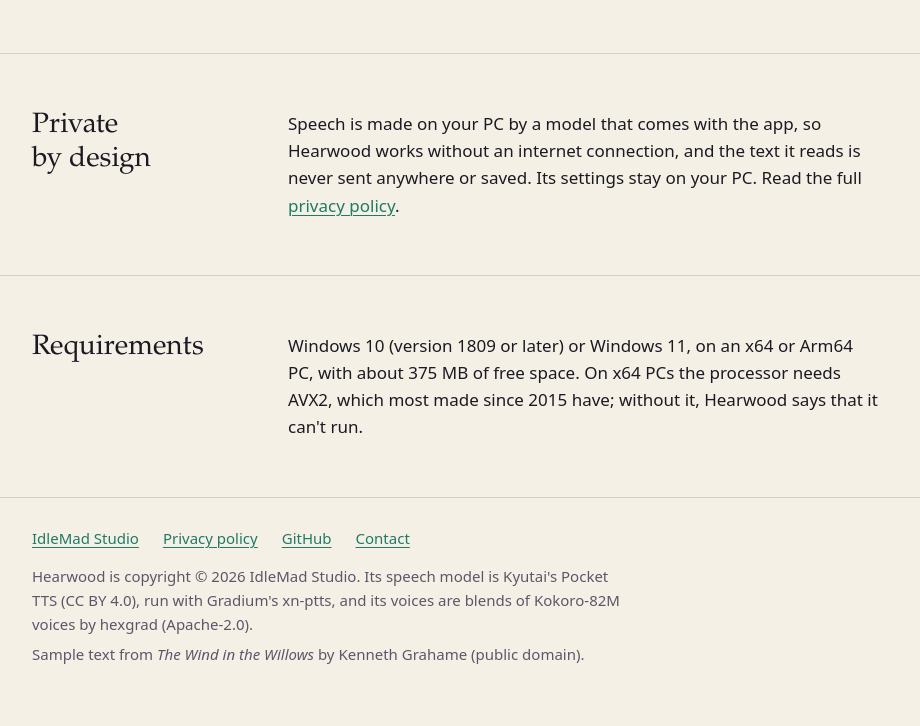
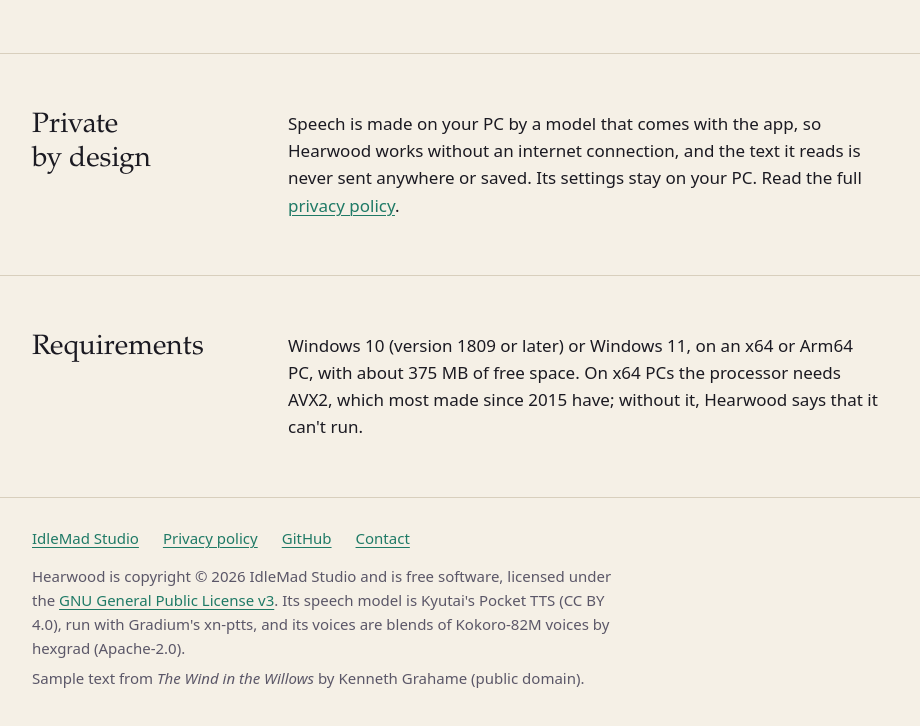
Before and after one commit to IdleMad-Studio/idlemadstudio.com, a plain HTML site: page hearwood/index.html in a window 1280 px wide. Shown: the part 1884-2610 px from the top of the page, without its empty margins (116-1036 px from the left). Drawn offline with Linux system fonts and the light colour scheme.

Commit message:
State Hearwood's GPLv3 license on its page
Co-Authored-By: Claude Opus 5.5 <noreply@anthropic.com>

```diff
--- a/hearwood/index.html
+++ b/hearwood/index.html
@@ -42,7 +42,7 @@
       <li>Works offline, with the voices on your PC</li>
       <li>No accounts, ads or analytics</li>
       <li><a href="https://apps.microsoft.com/detail/9MZK2P2C2SWG">Get it from the Microsoft Store</a></li>
-      <li><a href="https://github.com/IdleMad-Studio/Hearwood">Source code on GitHub</a></li>
+      <li><a href="https://github.com/IdleMad-Studio/Hearwood">Open source on GitHub (GPLv3)</a></li>
     </ul>
   </div>
 
@@ -142,7 +142,8 @@
     <a href="https://github.com/IdleMad-Studio/Hearwood">GitHub</a>
     <a href="mailto:contact@idlemadstudio.com">Contact</a>
   </nav>
-  <p>Hearwood is copyright © 2026 IdleMad Studio. Its speech model is Kyutai's Pocket TTS (CC BY 4.0),
+  <p>Hearwood is copyright © 2026 IdleMad Studio and is free software, licensed under the
+    <a href="https://www.gnu.org/licenses/gpl-3.0.html">GNU General Public License v3</a>. Its speech model is Kyutai's Pocket TTS (CC BY 4.0),
     run with Gradium's xn-ptts, and its voices are blends of Kokoro-82M voices by hexgrad
     (Apache-2.0).</p>
   <p>Sample text from <cite>The Wind in the Willows</cite> by Kenneth Grahame (public domain).</p>
```
